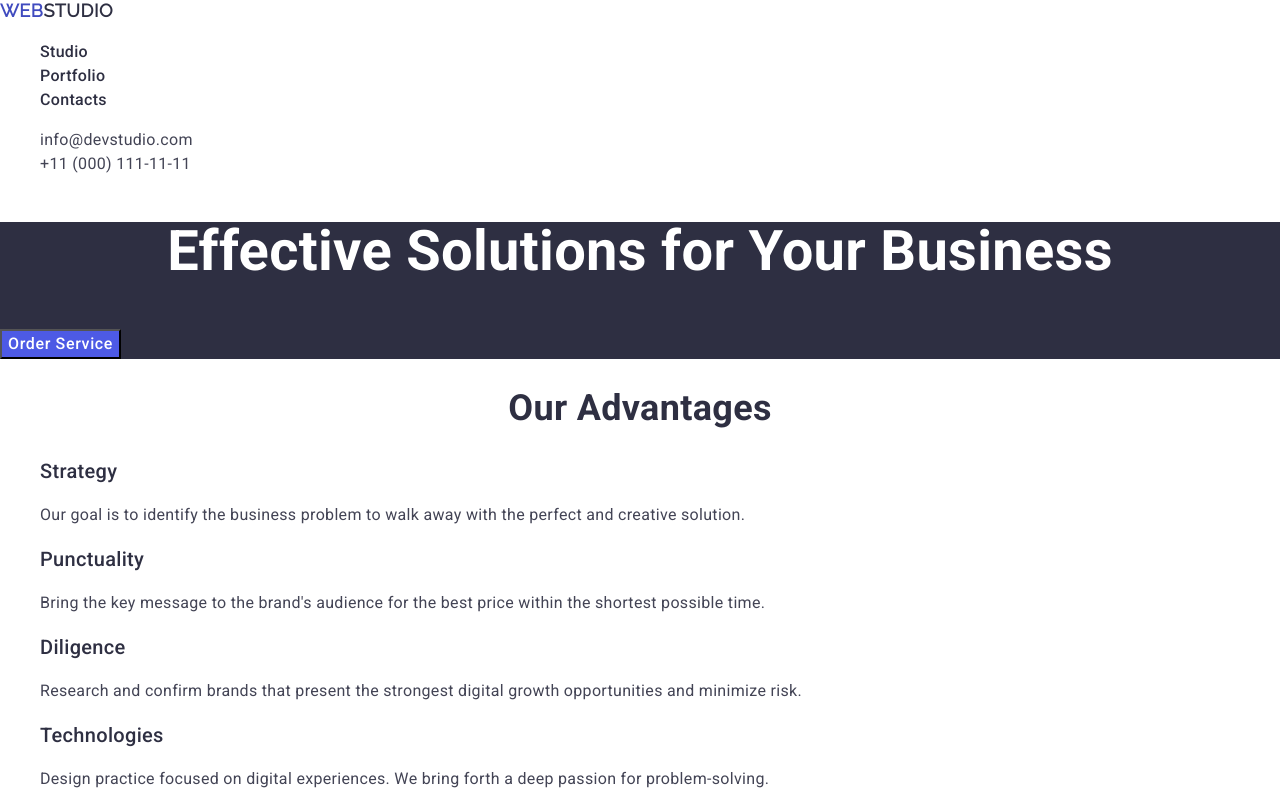
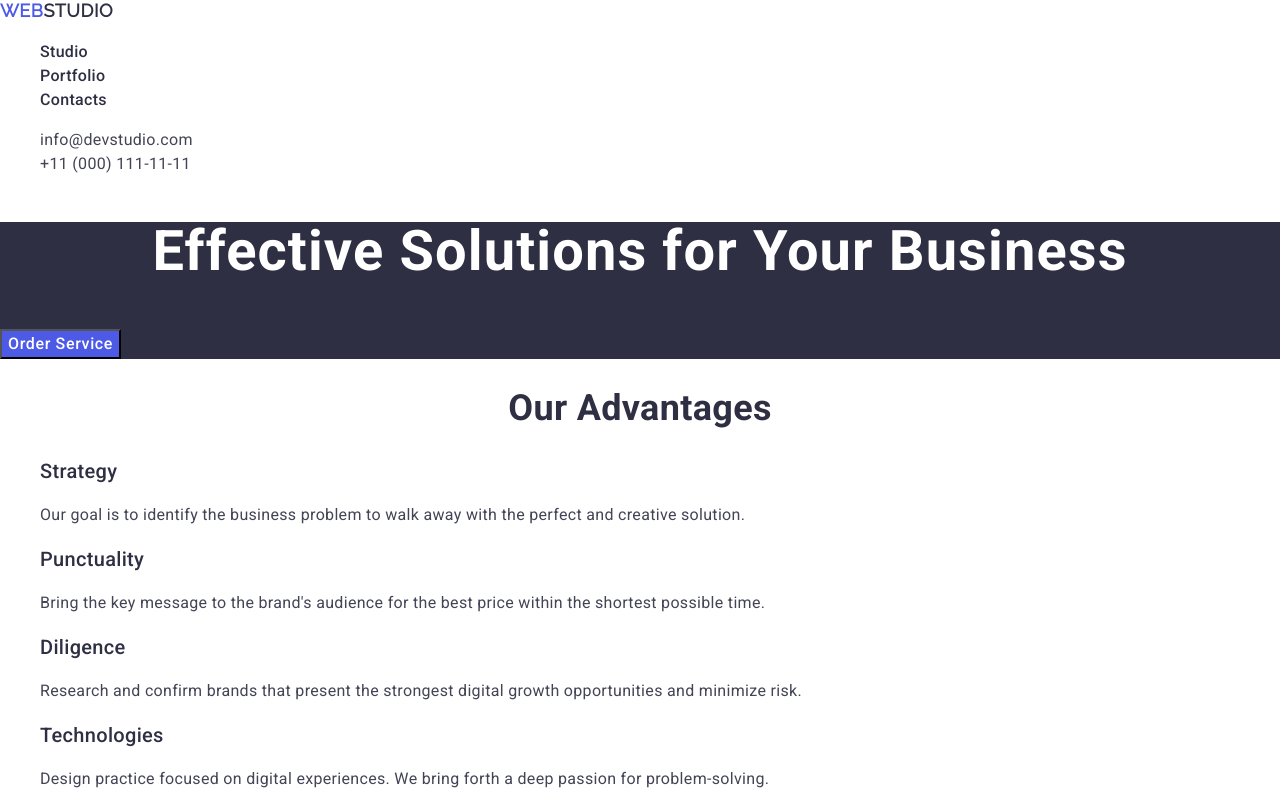
Before and after one commit to KatNezabydka/goit-markup-hw-02, a plain HTML site: page index.html in a window 1280 px wide. Shown: the top 800 px of the page. Drawn offline with nearby package versions, Linux system fonts and the light colour scheme.

Commit message:
section-1

```diff
--- a/css/styles.css
+++ b/css/styles.css
@@ -37,23 +37,18 @@ h1, h2, h3, a, .menu {
     color: var(--navy-blue);
 }
 
-a:hover, .menu:hover {
-    color: var(--ocean);
-}
-
-.logo {
-    text-transform: uppercase;
-    font-weight: 700;
-    font-size: 18px;
-    line-height: 1.16667;
-    letter-spacing: 0.03em;
-}
+/*a:hover {*/
+/*    color: var(--ocean);*/
+/*}*/
 
 .logo {
     font-family: var(--second-family), sans-serif;
     line-height: 1.17;
     text-transform: uppercase;
     color: var(--iris);
+    font-weight: 700;
+    font-size: 18px;
+    letter-spacing: 0.03em;
 }
 
 header .logo > span {
@@ -64,18 +59,17 @@ footer .logo > span {
     color: var(--cloud);
 }
 
-header > nav {
+.menu {
     font-weight: 500;
-    color: var(--navy-blue);
 }
 
 .address {
     color: var(--slate);
 }
 
-.menu:active {
-    text-decoration: underline;
-}
+/*.menu:active {*/
+/*    text-decoration: underline;*/
+/*}*/
 
 .menu:focus .menu:hover, .menu:active, .address:focus, .address:hover, .address:active {
     color: var(--ocean);
@@ -93,8 +87,8 @@ header > nav {
     font-weight: 700;
     font-size: 56px;
     line-height: 1.07;
-    letter-spacing: inherit;
     text-align: center;
+    letter-spacing: 0.02em;
     color: var(--white);
 }
 
@@ -109,6 +103,10 @@ header > nav {
 
 .order-service:focus {
     background: var(--ocean);
+}
+
+.order-service:hover {
+    background-color: var(--ocean);
 }
 
 .title {
```
